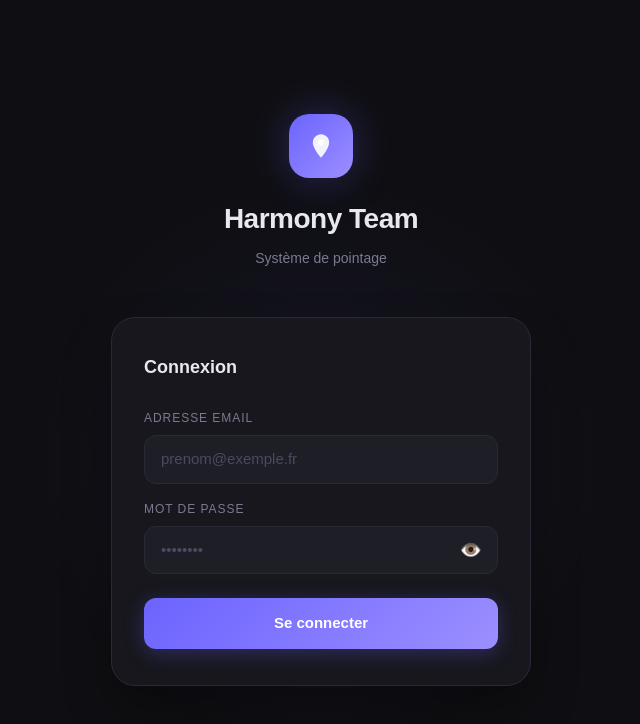
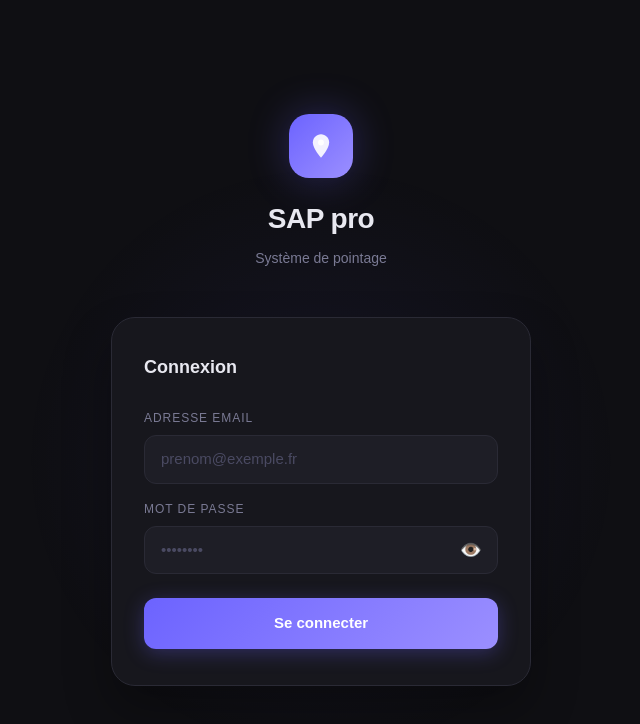
Before and after one commit to HarmonyGuest/interventante-pointage, a Next.js app: page /login in a window 1280 px wide. Shown: the top 724 px of the page, without its empty margins (319-959 px from the left). Built offline with nearby package versions, Linux system fonts and the light colour scheme; no server answers.

Commit message:
Renommage en SAP pro

```diff
--- a/app/dashboard/page.tsx
+++ b/app/dashboard/page.tsx
@@ -311,7 +311,7 @@ export default function Dashboard() {
                 <circle cx="12" cy="9" r="2.5" fill="white"/>
               </svg>
             </div>
-            <span style={{ fontFamily: "'Syne', sans-serif", fontWeight: 600, fontSize: 16 }}>Harmony Team</span>
+            <span style={{ fontFamily: "'Syne', sans-serif", fontWeight: 600, fontSize: 16 }}>SAP pro</span>
           </div>
           <button onClick={logout} style={{ background: "transparent", border: "none", cursor: "pointer", color: "var(--text-dim)", fontSize: 13, fontFamily: "'DM Sans', sans-serif" }}>
             Déconnexion
--- a/app/layout.tsx
+++ b/app/layout.tsx
@@ -3,7 +3,7 @@ import "./globals.css";
 import { AuthProvider } from "@/lib/auth-context";
 
 export const metadata: Metadata = {
-  title: "Interventante — Pointage",
+  title: "SAP pro — Pointage",
   description: "Application de pointage pour intervenantes",
 };
 
--- a/app/login/page.tsx
+++ b/app/login/page.tsx
@@ -86,7 +86,7 @@ export default function LoginPage() {
             color: "var(--text)",
             letterSpacing: "-0.5px",
           }}>
-            Harmony Team
+            SAP pro
           </h1>
           <p style={{
             color: "var(--text-muted)",
```
